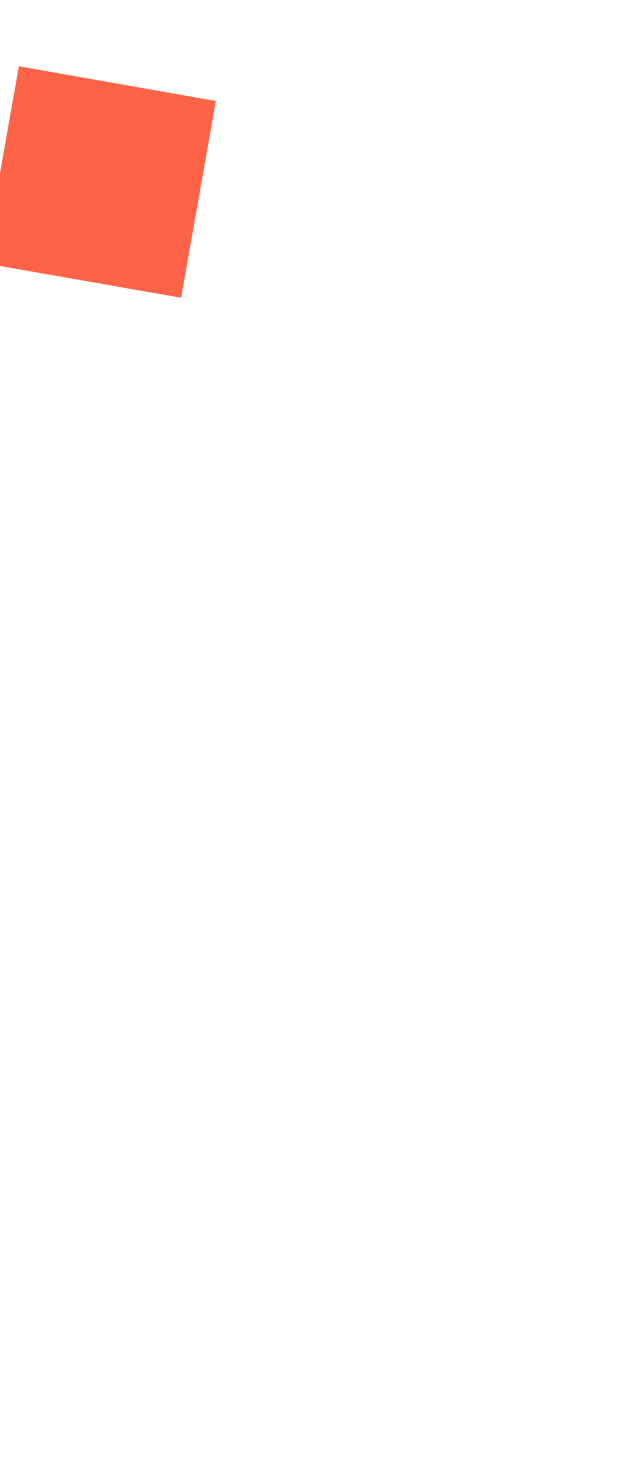
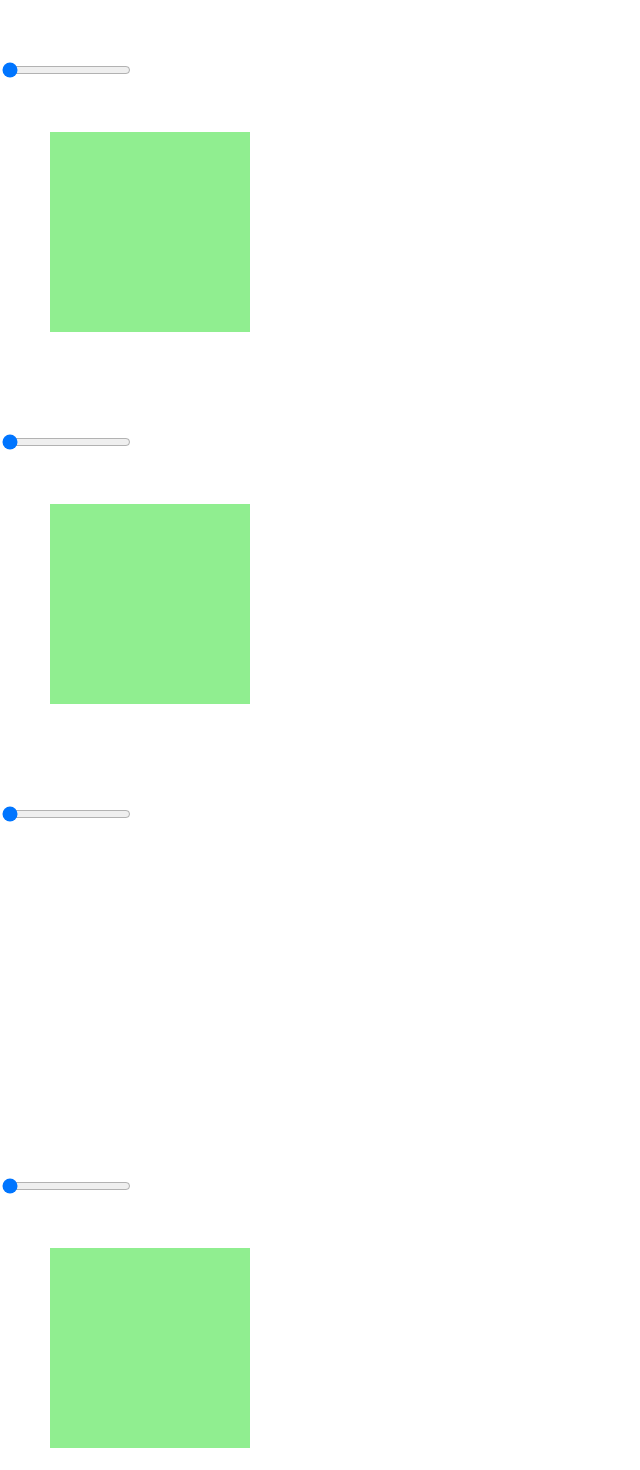
Before and after one commit to GulnazAlisherova/react17, a React (Create React App) app: page / in a window 1280 px wide. Shown: the part 40-1510 px from the top of the page, without its empty margins (0-640 px from the left). Before the commit the page ends 800 px from the top, so only its background shows below. Built offline with nearby package versions, Linux system fonts and the light colour scheme.

Commit message:
added const

```diff
--- a/src/App.js
+++ b/src/App.js
@@ -1,22 +1,114 @@
-import Range from "./Range"
+import { useEffect, useState } from "react";
 
 function App() {
-  // const [number, setNumber] = useState(0);
+  const [angle, setAngle] = useState(100);
+  const [skew, setSkew] = useState(100);
+  const [scale, setScale] = useState(0.5);
+  const [border, setBorder] = useState(0);
 
-  // function onIncrease() {
-  //   localStorage.setItem('number', number + 1);
-  //   setNumber(number + 1);
-  // }
+  useEffect(function () {
+    //Read
+    setAngle(+localStorage.getItem("angle"));
+    setSkew(+localStorage.getItem("skew"));
+    setBorder(+localStorage.getItem("border"));
 
-  // function onDecrease() {
-  //   setNumber(number - 1);
-  // }
+    setScale(+localStorage.getItem("scale"));
+  }, []);
+
+  function onAngleChange({ target }) {
+    localStorage.setItem("angle", target.value);
+    setAngle(+target.value);
+  }
+
+  function onSkewChange({ target }) {
+    localStorage.setItem("skew", target.value);
+    setSkew(+target.value);
+  }
+  function onScaleChange({ target }) {
+    localStorage.setItem("scale", target.value);
+    setScale(+target.value);
+  }
+
+  function onBorderChange({ target }) {
+    localStorage.setItem("border", target.value);
+    setBorder(+target.value);
+  }
+  const styles = {
+    width: "200px",
+    height: "200px",
+    backgroundColor: "lightgreen",
+    margin: " 50px",
+    transform: `rotate(${angle}deg)`,
+
+  };
+  const styles2 = {
+    width: "200px",
+    height: "200px",
+    backgroundColor: "lightgreen",
+    margin: " 50px",
+
+    transform: `skew(${skew}deg)`,
+
+  };
+  const styles3 = {
+    width: "200px",
+    height: "200px",
+    backgroundColor: "lightgreen",
+    margin: " 50px",
+
+    transform: `scale(${scale})`,
+
+  };
+  const styles4 = {
+    width: "200px",
+    height: "200px",
+    backgroundColor: "lightgreen",
+    margin: " 50px",
+
+    borderRadius: `${border}%`,
+  };
   return (
     <div className="App">
-      {/* <button onClick={onIncrease}>+</button>
-      {number}
-      <button onClick={onDecrease}>-</button> */}
-      <Range/>
+      <div style={{ marginBottom: "100px" }}></div>
+      <input
+        type="range"
+        min="0"
+        max="360"
+        value={angle}
+        onChange={onAngleChange}
+      />
+      <div style={styles}></div>
+      <div style={{ marginBottom: "100px" }}></div>
+      <input
+        type="range"
+        min="0"
+        max="360"
+        value={skew}
+        onChange={onSkewChange}
+      />
+      <div style={styles2}></div>
+      <div style={{ marginBottom: "100px" }}></div>
+
+      <input
+        type="range"
+        min="1"
+        max="1.5"
+        value={scale}
+        onChange={onScaleChange}
+
+      />
+      <div style={styles3}></div>
+      <div style={{ marginBottom: "100px" }}></div>
+      <input
+        type="range"
+        min="1"
+        max="100"
+        value={border}
+        onChange={onBorderChange}
+      />
+      <div style={styles4}></div>
+
+
     </div>
   );
 }
--- a/src/Range.js
+++ b/src/Range.js
@@ -1,5 +1,6 @@
 import { useState } from "react";
 
+//rotate scew scale border-radius todolist->localstorage
 function Range() {
   const [angle, setAngle] = useState(100);
   function onAngleChange ({ target }) {
@@ -9,9 +10,9 @@ function Range() {
   const styles = {
     width: "200px",
     height: "200px",
-    backgroundColor: "tomato",
+    backgroundColor: "lightgreen",
     transform: `rotate(${angle}deg)`,
-    transition: '1s all ease-in',
+    transition: '1.5s all ease-in',
   }
   return (
     <div className="Range">
```
